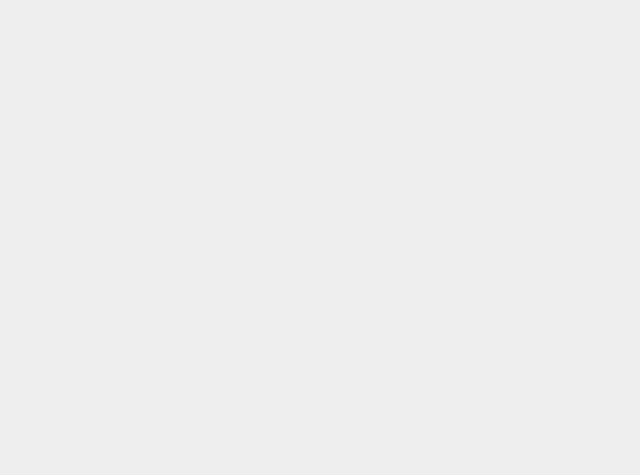
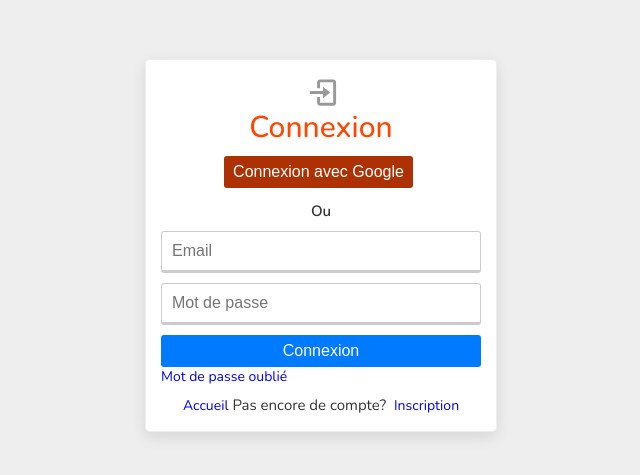
Before and after one commit to Harry8679/MERN_Auth, a React (Create React App) app: page /connexion in a window 1280 px wide. Before the commit this address had no page. Shown: the part 155-630 px from the top of the page, without its empty margins (319-959 px from the left). Built offline with nearby package versions, Linux system fonts and the light colour scheme; the HTML template or start-up script is replaced by a standard one.

Commit message:
Login Component

```diff
--- a/src/App.js
+++ b/src/App.js
@@ -1,6 +1,7 @@
 import { BrowserRouter as Router, Routes, Route } from 'react-router-dom';
 import Home from './pages/home/Home';
 import Layout from './layout/Layout';
+import Login from './pages/auth/Login';
 
 const App = () => {
   return (
@@ -8,6 +9,7 @@
       <Router>
         <Routes>
           <Route element={<Layout><Home /></Layout>} path='/' />
+          <Route element={<Login />} path='/connexion' />
         </Routes>
       </Router>
     </>
--- /dev/null
+++ b/src/components/card/Card.js
@@ -0,0 +1,12 @@
+import React from 'react';
+import styles from './Card.module.scss';
+
+const Card = ({ children, cardClass }) => {
+  return (
+    <div className={`${styles.card} ${cardClass}`}>
+      {children}
+    </div>
+  )
+}
+
+export default Card;
--- /dev/null
+++ b/src/components/card/Card.module.scss
@@ -0,0 +1,6 @@
+.card {
+    border: 1px solid transparent;
+    border-radius: 5px;
+    box-shadow: var(--box-shadow);
+    overflow: hidden;
+  }
--- /dev/null
+++ b/src/pages/auth/Login.js
@@ -0,0 +1,47 @@
+import React, { useState } from 'react';
+import styles from './auth.module.scss';
+import Card from '../../components/card/Card';
+import { BiLogIn } from 'react-icons/bi';
+import { Link } from 'react-router-dom';
+
+const Login = () => {
+  const [email, setEmail] = useState('');
+  const [password, setPassword] = useState('');
+
+  const handleInputChange = () => {}
+
+  const loginUser = () => {};
+  return (
+    <div className={`container ${styles.auth}`}>
+      <Card>
+        <div className={styles.form}>
+            <div className="--flex-center">
+                <BiLogIn size={35} color='#999' />
+            </div>
+            <h2>Connexion</h2>
+            <div className="--flex-center">
+                <button className="--btn --btn-google">Connexion avec Google</button>
+            </div>
+            <br />
+            <p className="--text-center --fw-bold">Ou</p>
+
+            <form onSubmit={loginUser}>
+                <input type="email" placeholder='Email' required name='email' value={email} onChange={handleInputChange} />
+                <input type="password" placeholder='Mot de passe' required name='password' value={password} onChange={handleInputChange} />
+
+                <button type='submit' className="--btn --btn-primary --btn-block">Connexion</button>
+            </form>
+            <Link to='/forgot'>Mot de passe oublié</Link>
+
+            <span className={styles.register}>
+                <Link to='/'>Accueil</Link>
+                <p> &nbsp;Pas encore de compte? &nbsp;</p>
+                <Link to='/register'>Inscription</Link>
+            </span>
+        </div>
+      </Card>
+    </div>
+  )
+}
+
+export default Login;
--- /dev/null
+++ b/src/pages/auth/auth.module.scss
@@ -0,0 +1,99 @@
+.auth {
+    min-height: 100vh;
+    display: flex;
+    justify-content: center;
+    align-items: center;
+
+    .img {
+      animation: slide-down 0.5s ease;
+    }
+
+    .form {
+      width: 35rem;
+      padding: 1.5rem;
+      animation: slide-up 0.5s ease;
+      background-color: #fff;
+      h2 {
+        color: var(--color-danger);
+        text-align: center;
+      }
+      form {
+        input[type="text"],
+        input[type="email"],
+        input[type="password"] {
+          display: block;
+          font-size: 1.6rem;
+          font-weight: 300;
+          padding: 1rem;
+          margin: 1rem auto;
+          width: 100%;
+          border: 1px solid #ccc;
+          border-bottom: 3px solid #ccc;
+          border-radius: 3px;
+          outline: none;
+
+          &:focus {
+            outline: none;
+            box-shadow: 0 1rem 2rem rgba(0, 0, 0, 0.1);
+            border-bottom: 3px solid #55c57a;
+          }
+
+          &:focus:invalid {
+            border-bottom: 3px solid #ff7730;
+          }
+        }
+        .links {
+          display: flex;
+          justify-content: space-between;
+          margin: 5px 0;
+        }
+
+        p {
+          text-align: center;
+          margin: 1rem;
+        }
+      }
+      .register {
+        display: flex;
+        justify-content: center;
+        align-items: center;
+        margin-top: 1rem;
+      }
+    }
+
+    .group {
+      border: 1px solid var(--light-blue);
+      padding: 5px;
+      margin-bottom: 5px;
+    }
+
+    .indicator {
+      display: flex;
+      justify-content: flex-start;
+      align-items: center;
+      font-size: 10px;
+    }
+
+    @keyframes slide-up {
+      0% {
+        transform: translateY(-5rem);
+      }
+      100% {
+        transform: translateY(0);
+      }
+    }
+    @keyframes slide-down {
+      0% {
+        transform: translateY(5rem);
+      }
+      100% {
+        transform: translateY(0);
+      }
+    }
+  }
+
+  @media screen and (max-width: 700px) {
+    .img {
+      display: none;
+    }
+  }
```
